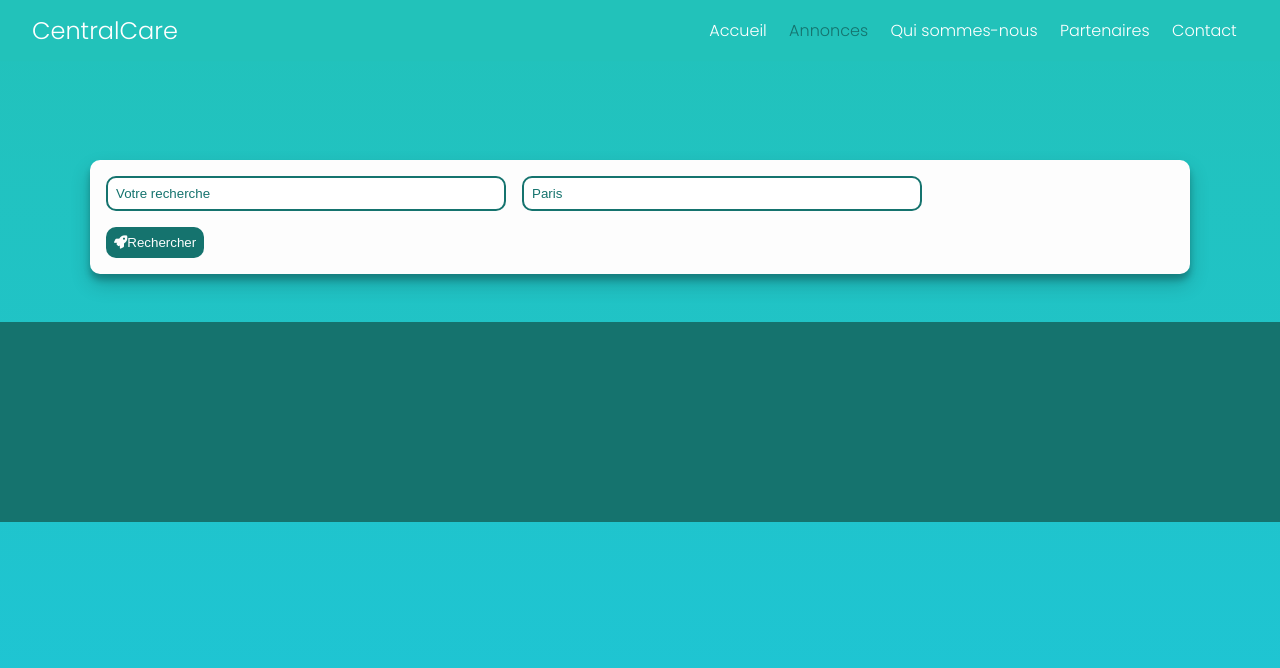
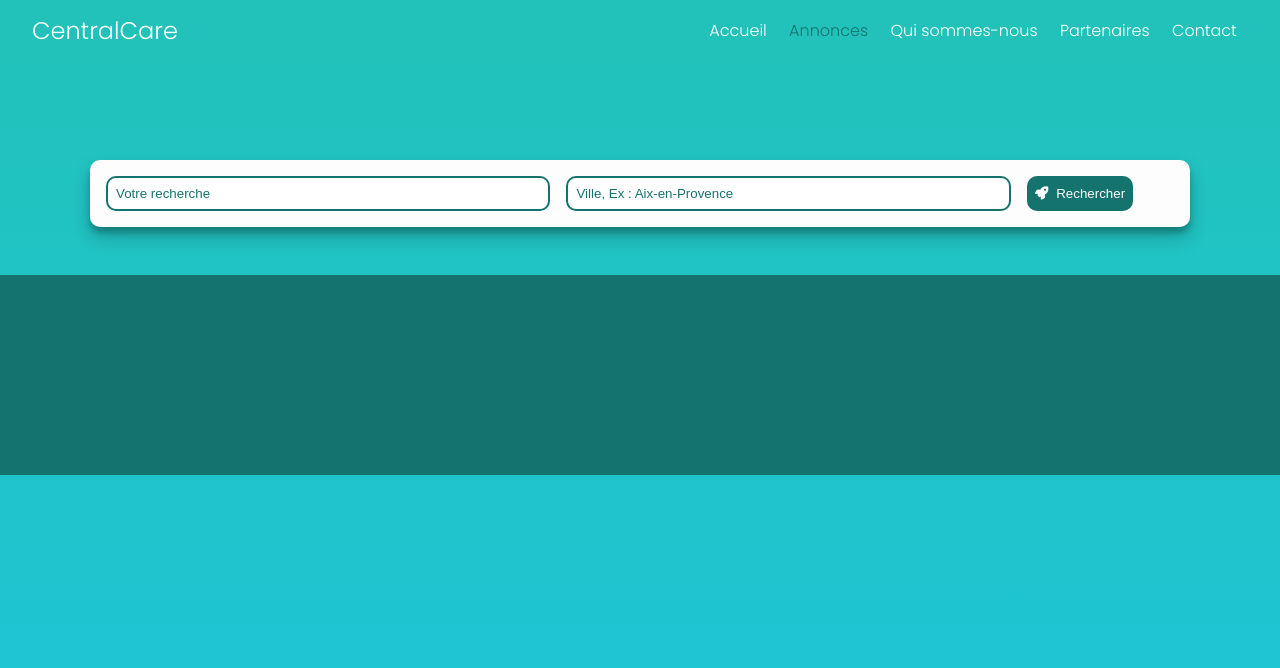
Before and after one commit to devbw/CentralCareClient, a React (Create React App) app: page /annonces in a window 1280 px wide. Shown: the top 668 px of the page. Built offline with nearby package versions, Linux system fonts and the light colour scheme.

Commit message:
annonces filter new changes

```diff
--- a/src/pages/Annonces.js
+++ b/src/pages/Annonces.js
@@ -7,12 +7,8 @@ const Annonces = () => {
     <div className="container-adverts">
       <Navigation/>
       <div className="adverts-filter">
-        <div className="filter">
-          <input type="text" className="search" placeholder="Votre recherche"/>
-        </div>
-        <div className="filter">
-          <input type="text" className="city" placeholder="Paris"/>
-        </div>
+        <input type="text" className="search" placeholder="Votre recherche"/>
+        <input type="text" className="city" placeholder="Ville, Ex : Aix-en-Provence"/>
         <div className="filter">
           <button>
             <i class="fas fa-rocket"></i>
--- a/src/styles/pages/annonces.scss
+++ b/src/styles/pages/annonces.scss
@@ -8,14 +8,13 @@
     box-shadow: 0 10px 20px rgba(0,0,0,0.19), 0 6px 6px rgba(0,0,0,0.23);
     padding: .5rem;
     display: flex;
+    align-items: center;
     flex-wrap: wrap;
-    .filter{
+    input{
+      padding:.5rem;
       margin: .5rem;
       min-width: 200px;
-      width: 400px;
-      input{
-        padding:.5rem;
-        width: 100%;
+      width: 41%;
       border: 2px $color-2 solid;
       border-radius: 10px;
       &::placeholder{
@@ -27,10 +26,17 @@
       border-radius: 10px;
       padding: .5rem;
       color: $white;
-        .span{
-          padding: .3rem;
+      cursor: pointer;
+      transition: .3s;
+      height: 35px;
+      margin: .2rem .5rem;
+      &:hover{
+        box-shadow: 0px 4px 4px rgba(0, 0, 0, 0.25);
+        transform: translateY(2px);
+      }
+      .fas{
+        margin-right: .5rem;
       }
     }
   }
 }
-}
```
Lines whose indentation alone changed are shown as unchanged.
